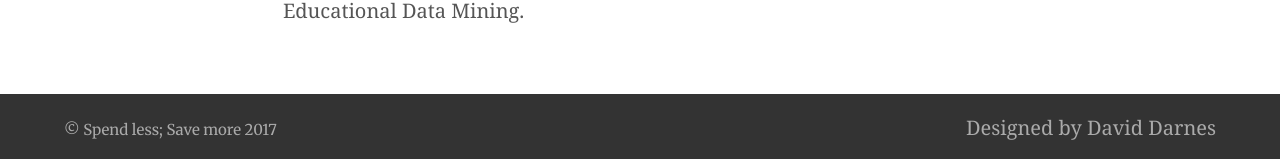
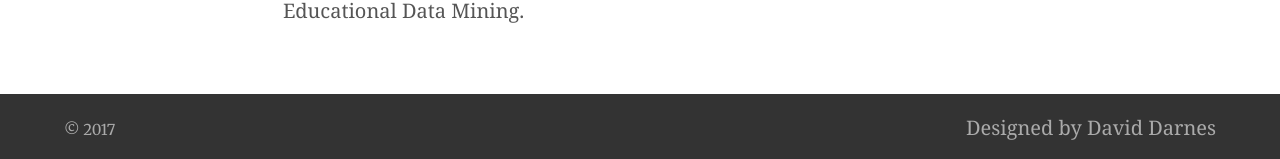
Before and after one commit to Neo-Hao/neo-hao.github.io, a Jekyll site: the page built from index.md, in a window 1280 px wide. Shown: the part 738-897 px from the top of the page. Built offline with Jekyll 4.4.1, drawn with Linux system fonts in a browser that asks for light colours.

Commit message:
change title

```diff
--- a/_config.yml
+++ b/_config.yml
@@ -77,7 +77,7 @@
 
 # 7. Site settings
 encoding: utf-8 # Make sure the encoding is right
-title: "Spend less; Save more" # Site name or title, also used in jekyll-seo-tag
+title: "" # Site name or title, also used in jekyll-seo-tag
 logo: "/assets/logo.png" # Site logo, also used in jekyll-seo-tag
 description: "Life Hacking" # Site description and default description, also used in jekyll-seo-tag
 url: "" # Site url, also used in jekyll-seo-tag
```
